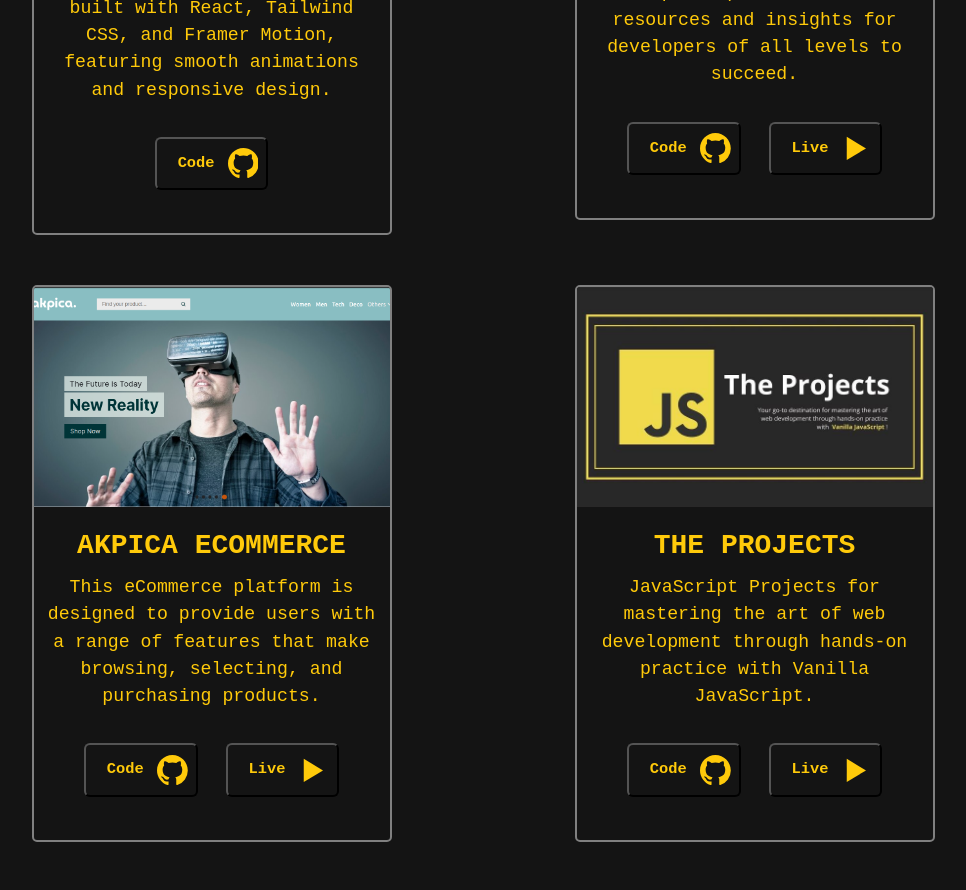
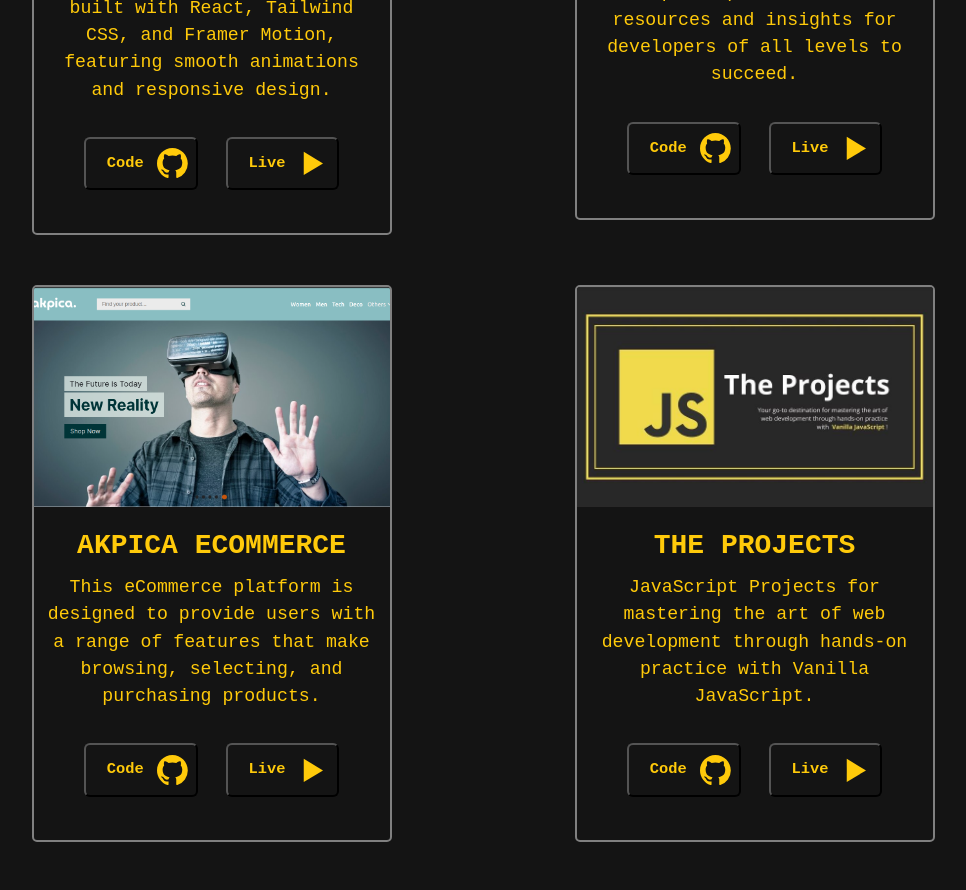
Before and after one commit to Cmbs86/cmbs86-portfolio, a React (Vite) app: page / in a window 1280 px wide. Shown: the part 1460-2350 px from the top of the page, without its empty margins (157-1123 px from the left). Built offline with nearby package versions, Linux system fonts and the light colour scheme; a web font is replaced by a local one.

Commit message:
add Live button Thorns card

```diff
--- a/src/components/Main.jsx
+++ b/src/components/Main.jsx
@@ -78,6 +78,7 @@
               codeUrl={
                 "https://github.com/Cmbs86/Thorns-and-Spines-page/tree/main/thorns-n-spines-project"
               }
+              demoUrl={"https://thornsandspinestattoo.de/"}
             />
           </div>
           <div className="grid_card projects_card2">
```
